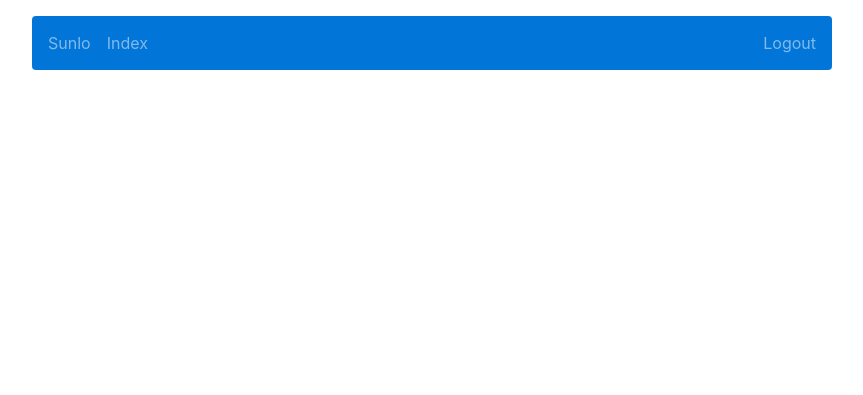
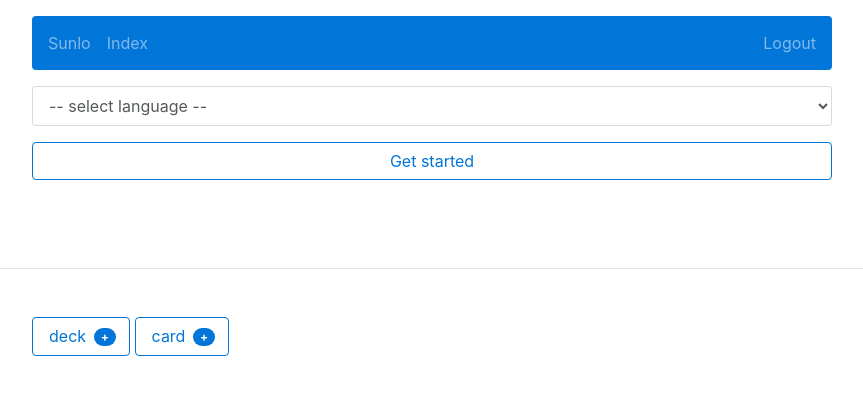
Before and after one commit to michaelsnook/sunlo, a Django app: page /deck/add in a window 1280 px wide. Shown: the top 395 px of the page, without its empty margins (208-1071 px from the left). Run offline with Django 3.2, Linux system fonts and the light colour scheme; the visitor is signed in with stand-in values (Sample User, id 1); data that the repository does not hold is empty; style sheets or scripts are compiled from the project's sources; parts of the project's set-up code (start-up, migrations or seed data) failed here and were passed over; some libraries are stand-ins or nearby versions.

Commit message:
Add nav for add deck and add cards buttons, and working form for deck_add

```diff
--- a/cards/templates/cards/base.html
+++ b/cards/templates/cards/base.html
@@ -47,11 +47,21 @@
     {% endblock %}
   </main>
 
-  <!--footer id="footer">{% block footer %}{% endblock %}</footer-->
-
   <script src="https://ajax.googleapis.com/ajax/libs/jquery/3.0.0/jquery.min.js" integrity="sha384-THPy051/pYDQGanwU6poAc/hOdQxjnOEXzbT+OuUAFqNqFjL+4IGLBgCJC3ZOShY" crossorigin="anonymous"></script>
   <script src="https://cdnjs.cloudflare.com/ajax/libs/tether/1.2.0/js/tether.min.js" integrity="sha384-Plbmg8JY28KFelvJVai01l8WyZzrYWG825m+cZ0eDDS1f7d/js6ikvy1+X+guPIB" crossorigin="anonymous"></script>
   <script src="https://maxcdn.bootstrapcdn.com/bootstrap/4.0.0-alpha.4/js/bootstrap.min.js" integrity="sha384-VjEeINv9OSwtWFLAtmc4JCtEJXXBub00gtSnszmspDLCtC0I4z4nqz7rEFbIZLLU" crossorigin="anonymous"></script>
 
+  <br>
+  <br>
+  <hr class="m-y-2">
+  <footer id="footer" class="m-y-2 p-y-2">
+    {% if user.is_authenticated %}
+    <a href="{% url 'deck_add' %}" class="btn btn-outline-primary">deck <span class="tag tag-pill tag-primary">+</span></a>
+    <a href="{% url 'card_add' %}" class="btn btn-outline-primary">card <span class="tag tag-pill tag-primary">+</span></a>
+    {% endif %}
+
+    {% block footer %}{% endblock %}
+  </footer>
+
 </body>
 </html>
--- a/cards/templates/cards/deck_add.html
+++ b/cards/templates/cards/deck_add.html
@@ -1,3 +1,16 @@
 {% extends 'cards/base.html' %}
 {% block content %}
+<form id="form-add-deck" class="form" method="post" role="form">
+  {% csrf_token %}
+  <select class="form-control m-b-1" name="language_name">
+    <option value="">-- select language --</option>
+    {% for language in languages %}
+    <option value="{{ language.name|lower }}">{{ language.name }}</option>
+    {% endfor %}
+  </select>
+
+  <button type="submit" class="btn btn-block btn-outline-primary m-b-1" href="">
+    Get started
+  </button>
+</form>
 {% endblock %}
```
